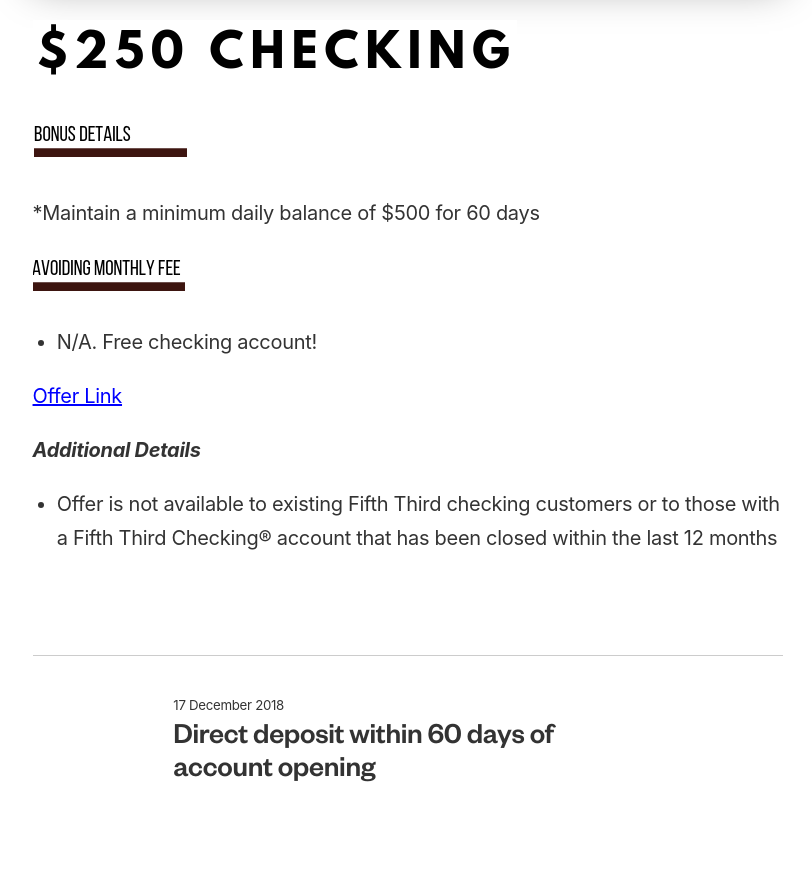
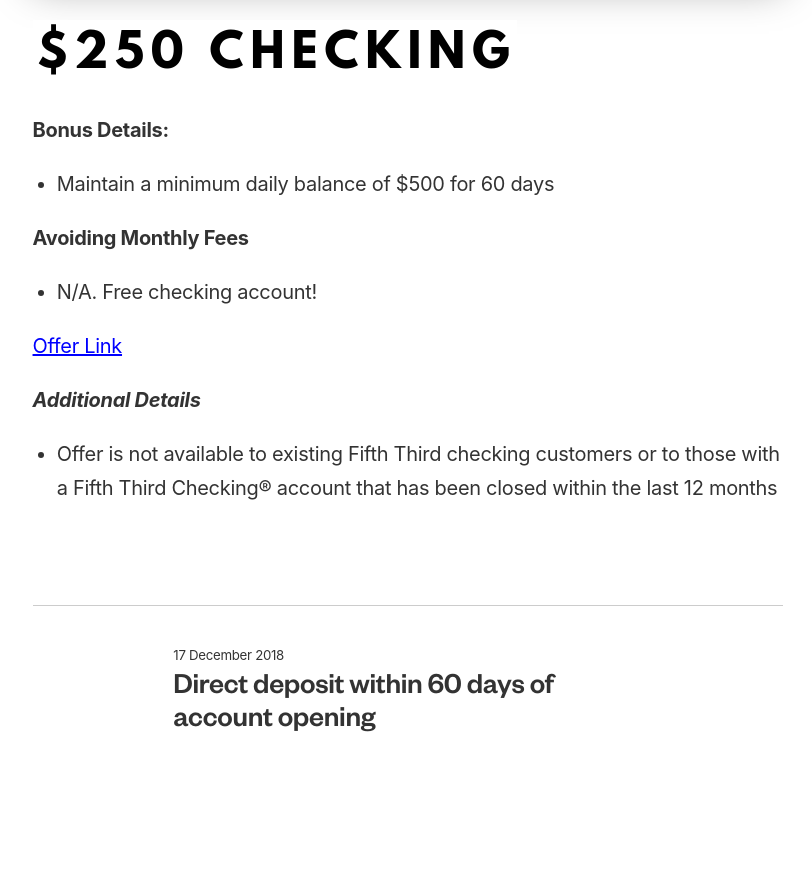
Before and after one commit to ohiosveryown/atldeals, a Jekyll site: the page built from _posts/2019-01-03-fifth-third-250-dollars-checking.markdown, in a window 1280 px wide. Shown: the part 992-1885 px from the top of the page, without its empty margins (232-1044 px from the left). Built offline with Jekyll 4.4.1, drawn with Linux system fonts in a browser that asks for light colours; our own code applies the rules of GitHub Pages for plain Markdown files; after the commit the page ends 1835 px from its top, so only the background shows below that.

Commit message:
Updated Fifth Third 250 Dollars Checking

```diff
--- a/_posts/2019-01-03-fifth-third-250-dollars-checking.markdown
+++ b/_posts/2019-01-03-fifth-third-250-dollars-checking.markdown
@@ -11,11 +11,13 @@
 
 ![$250.png](/uploads/$250.png)
 
-![Bonus Details (2).png](/uploads/Bonus%20Details%20(2).png)
 
-\*Maintain a minimum daily balance of $500 for 60 days
+**Bonus Details:**
 
-![Avoiding Monthly.png](/uploads/Avoiding%20Monthly.png)
+* Maintain a minimum daily balance of $500 for 60 days
+
+
+**Avoiding Monthly Fees**
 
 * N/A. Free checking account!
 
```
